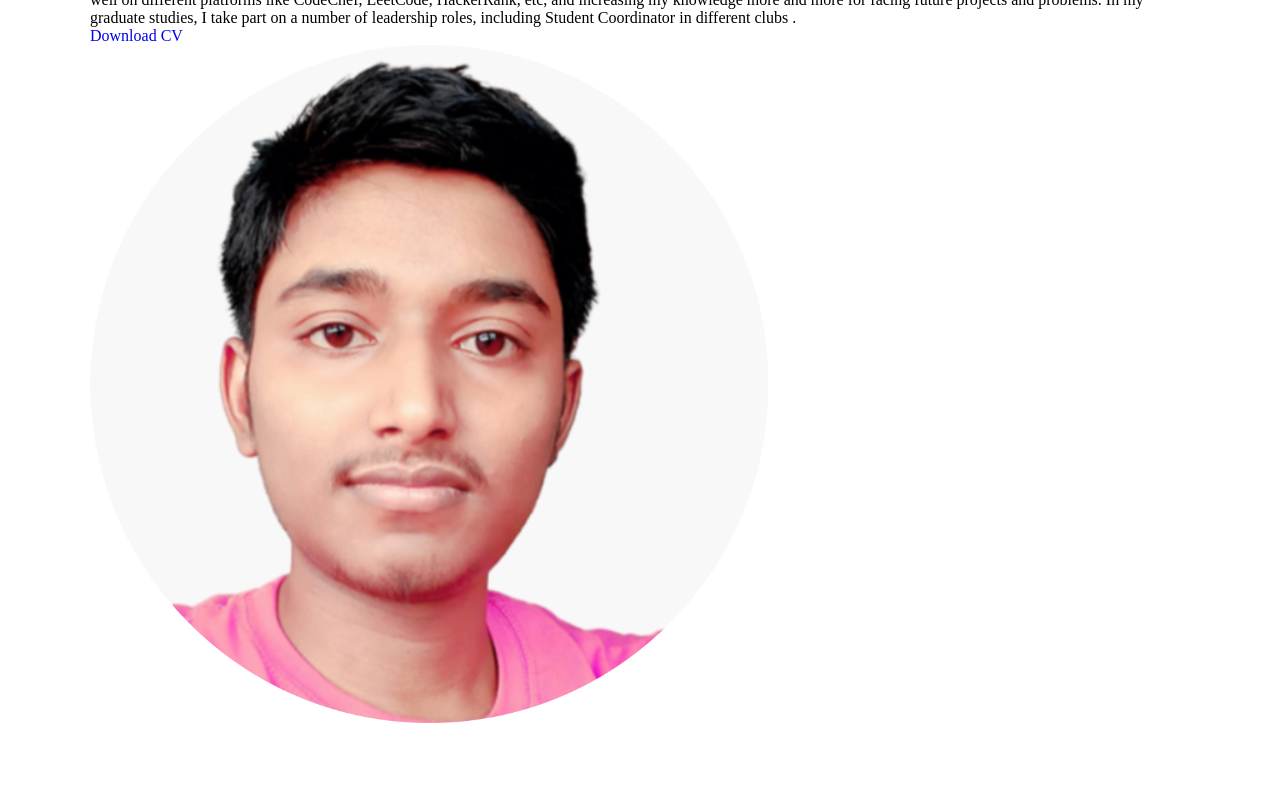
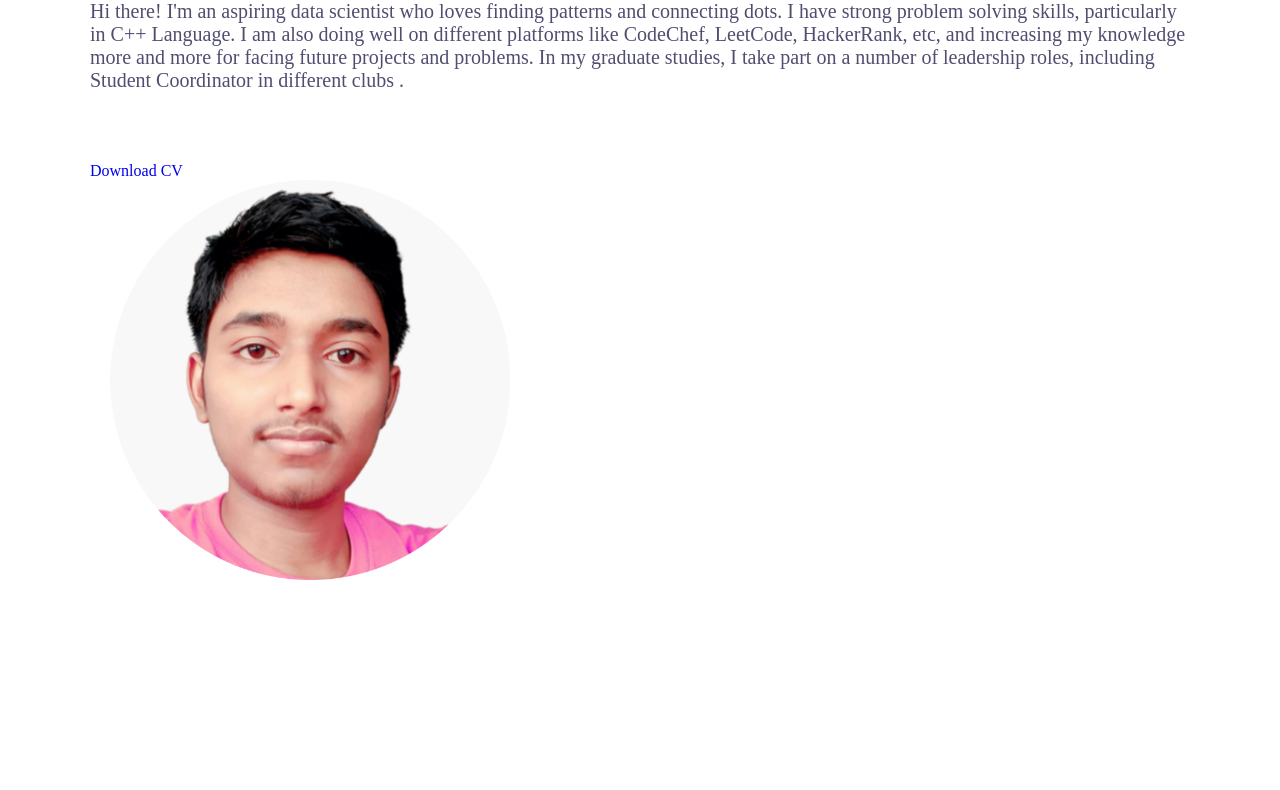
Before and after one commit to Avdhesh-Varshney/MyPortfolio, a plain HTML site: page index.html in a window 1280 px wide. Shown: the part 282-1072 px from the top of the page. After the commit the page ends 936 px from the top, so only its background shows below. Drawn offline with Linux system fonts and the light colour scheme; a web font is replaced by a local one.

Commit message:
Styling p, img element using flex property
Designing profile image with right size, height, width, border & position.
Also styling paragraph and profession sub-heading.

```diff
--- a/css/style.css
+++ b/css/style.css
@@ -56,3 +56,49 @@ h3.hello span {
     font-weight: 700;
     color: var(--skin-color);
 }
+
+h3.my-profession {
+    font-size: 30px;
+    margin: 15px;
+}
+
+.home-info p {
+    margin-bottom: 70px;
+    font-size: 20px;
+    color: var(--text-black-700);
+}
+
+.home .home-img {
+    flex: 0 0 40%;
+    max-width: 40%;
+    text-align: center;
+    position: relative;
+}
+
+.home-img::after {
+    content: "";
+    position: absolute;
+    height: 80px;
+    width: 80px;
+    border-bottom: 10px solid var(--skin-color);
+    border-right: 10px solid var(--skin-color);
+    right: 20px;
+    bottom: -40px;
+}
+
+.home-img::before {
+    content: "";
+    position: absolute;
+    height: 80px;
+    width: 80px;
+    border-top: 10px solid var(--skin-color);
+    border-left: 10px solid var(--skin-color);
+    left: -20px;
+    top: -40px;
+}
+
+.home .home-img img {
+    margin: auto;
+    border-radius: 5px;
+    height: 400px;
+}
```
